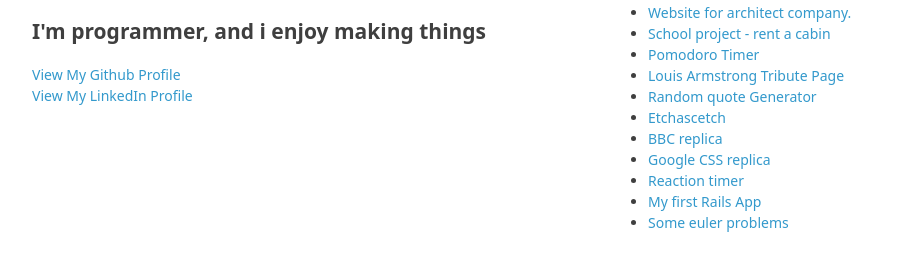
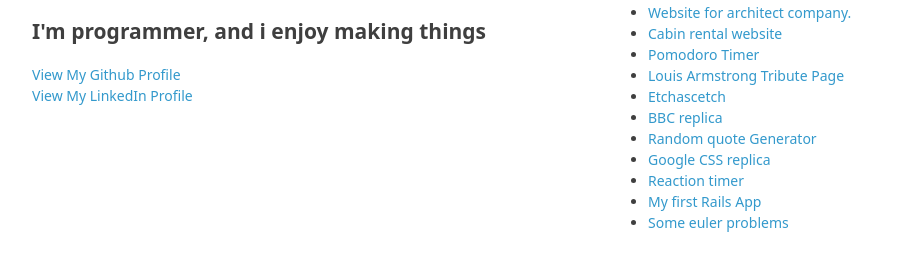
Before and after one commit to oisteinhaugland/oisteinhaugland.github.io, a plain HTML site: page index.html in a window 1280 px wide. Shown: the part 114-384 px from the top of the page, without its empty margins (46-951 px from the left). Drawn offline with Linux system fonts and the light colour scheme.

Commit message:
Rename
renamed Cabin

```diff
--- a/index.html
+++ b/index.html
@@ -28,17 +28,16 @@
             <h2>Projects and miniprojects</h2>
             <ul>
                 <li><a href=" http://roalsoarkitekter.no/">Website for architect company.</a></li>
-                <li><a href=" https://oisteinhaugland.github.io/cabinProject/">School project - rent a cabin</a></li>
+                <li><a href=" https://oisteinhaugland.github.io/cabinProject/">Cabin rental website</a></li>
                 <li><a href=" https://oisteinhaugland.github.io/pomodoro/">Pomodoro Timer</a></li>
                 <li><a href=" https://codepen.io/oisteinhaugland/full/OMYwBo/">Louis Armstrong Tribute Page</a></li>
-                <li><a href=" https://codepen.io/oisteinhaugland/full/ONByrd/">Random quote Generator</a></li>
                 <li><a href=" https://oisteinhaugland.github.io/etchascetch/">Etchascetch</a></li>
                 <li><a href="https://oisteinhaugland.github.io/bbc-homepage/">BBC replica</a></li>
+                <li><a href=" https://codepen.io/oisteinhaugland/full/ONByrd/">Random quote Generator</a></li>
                 <li><a href="https://oisteinhaugland.github.io/Google-homepage/">Google CSS replica</a></li>
                 <li><a href="https://oisteinhaugland.github.io/reactionTester/">Reaction timer</a></li>
                 <li><a href="https://tranquil-mesa-99598.herokuapp.com">My first Rails App</a></li>
                 <li><a href="https://oisteinhaugland.github.io/euler-problems/">Some euler problems</a></li>
-
 
             </ul>
         </article>
```
